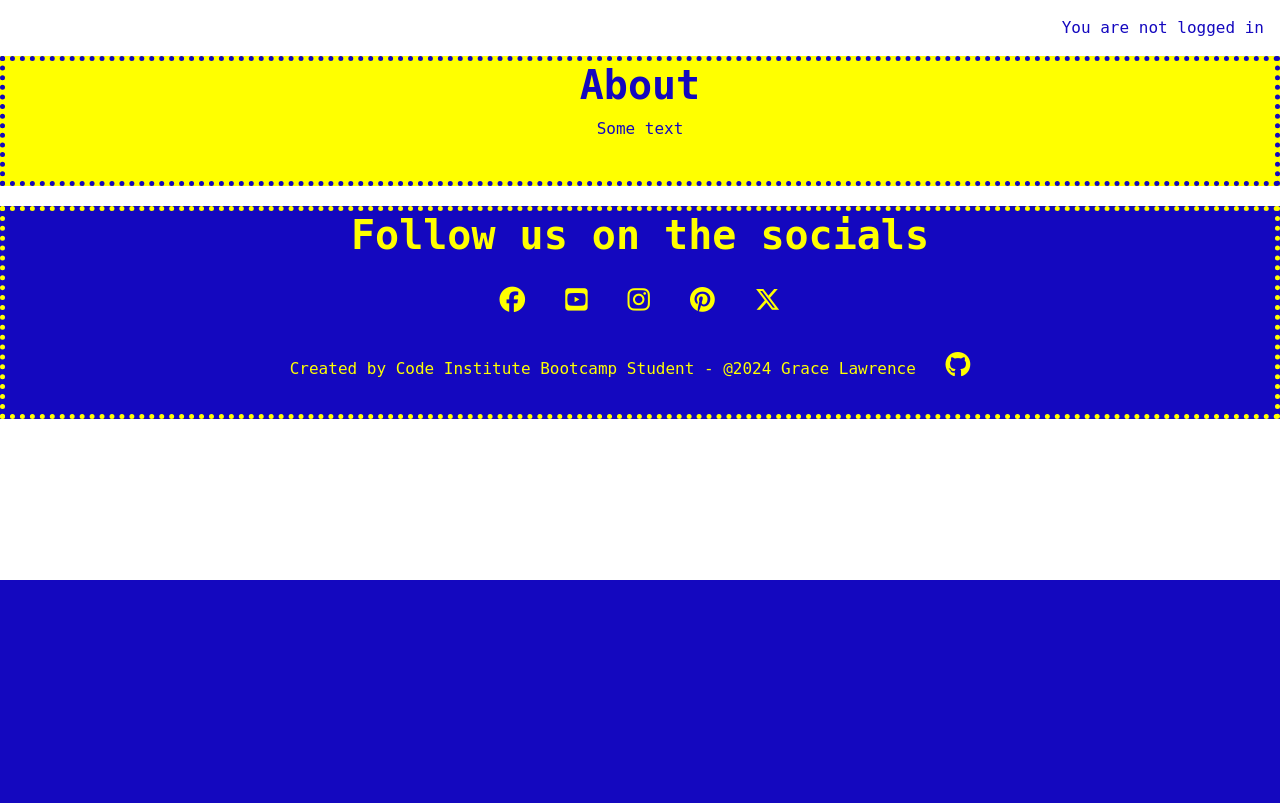
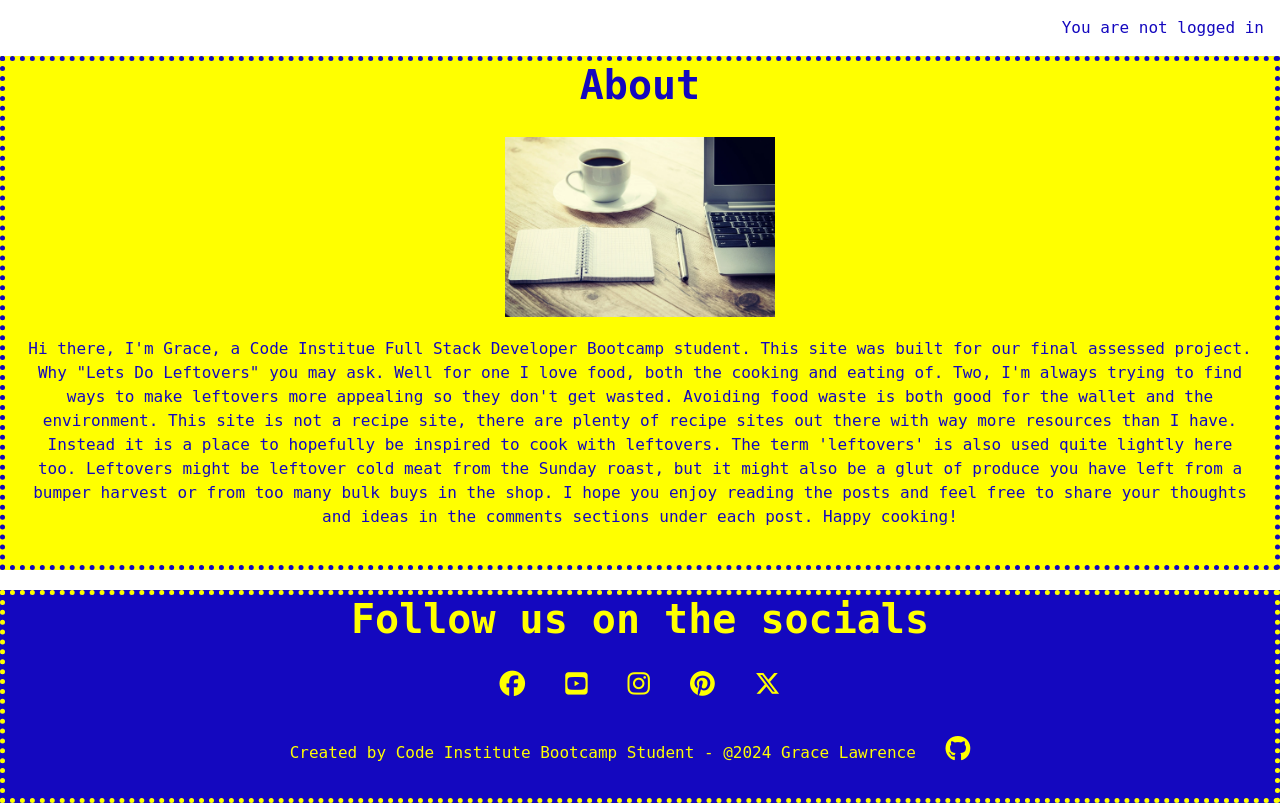
Before and after one commit to glaw2000/Leftovers, a Django app: page /about/ in a window 1280 px wide. Shown: the part 220-1023 px from the top of the page. Before the commit the page ends 800 px from the top, so only its background shows below. Run offline with Django 4.2, Linux system fonts and the light colour scheme; parts of the project's set-up code (start-up, migrations or seed data) failed here and were passed over; some libraries are stand-ins or nearby versions.

Commit message:
add image and text to about.html and styling of in style.css

```diff
--- a/about/templates/about/about.html
+++ b/about/templates/about/about.html
@@ -5,9 +5,26 @@
 <!-- About page content starts here -->
 <div id="body" class="bodytxt" >
     <h1>About</h1>
-    <p>Some text</p>
-    <div>
-        <img src="" alt="">
+    <div id="about">
+        <div class = "about_img">
+            <img src="{% static 'images/workspace.webp' %}" alt="desk laptop notebook">
+        </div>
+
+        <div class = "about_txt">
+            <p>Hi there, I'm Grace, a Code Institue Full Stack Developer Bootcamp student.
+                This site was built for our final assessed project.
+                Why "Lets Do Leftovers" you may ask. Well for one I love food, both the cooking and eating of.
+                Two, I'm always trying to find ways to make leftovers more appealing so they don't get wasted.
+                Avoiding food waste is both good for the wallet and the environment.
+                This site is not a recipe site, there are plenty of recipe sites out there with way more resources than I have.
+                Instead it is a place to hopefully be inspired to cook with leftovers.
+                The term 'leftovers' is also used quite lightly here too. Leftovers might be leftover cold meat from the Sunday roast,
+                but it might also be a glut of produce you have left from a bumper harvest or from too many bulk buys in the shop.
+                I hope you enjoy reading the posts and feel free to share your thoughts and ideas in the comments sections under each post.
+                Happy cooking!
+            </p>
+        </div>
     </div>
+
 </div>
 {% endblock content %}
--- a/static/css/style.css
+++ b/static/css/style.css
@@ -274,6 +274,23 @@ main {
   color:green;
 }
 
+/* styling About page */
+.about{
+  display: flex;
+  justify-content: center;
+  margin: 20px;
+}
+
+.about_img img{
+  height: 200px;
+  max-width: 80%;
+  padding-top: 20px;
+}
+
+.about_txt {
+  padding:20px;
+}
+
 /* Footer Styling */
 
 #footer {
```
Also changed, not shown: static/images/workspace.webp (added), 2 other files.
